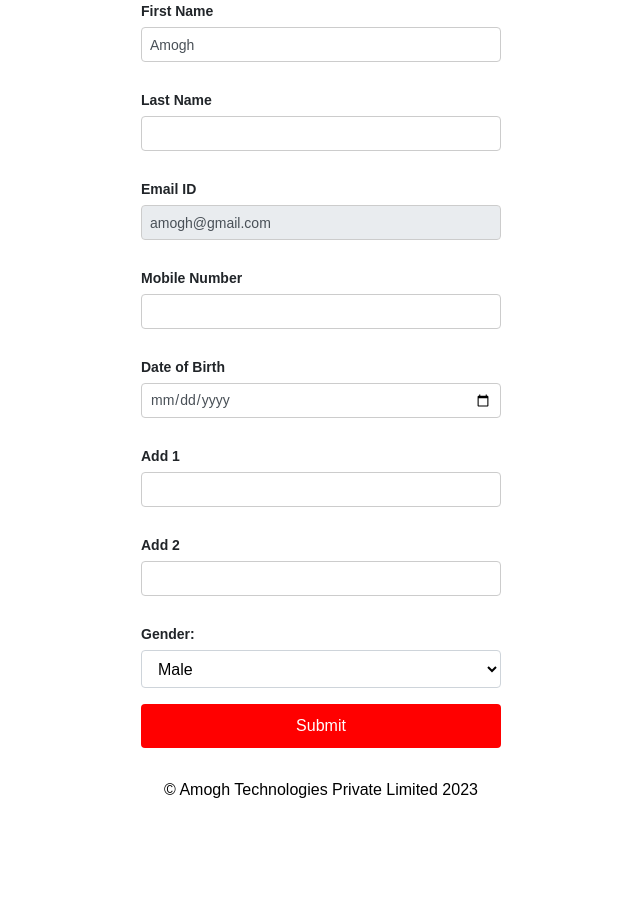
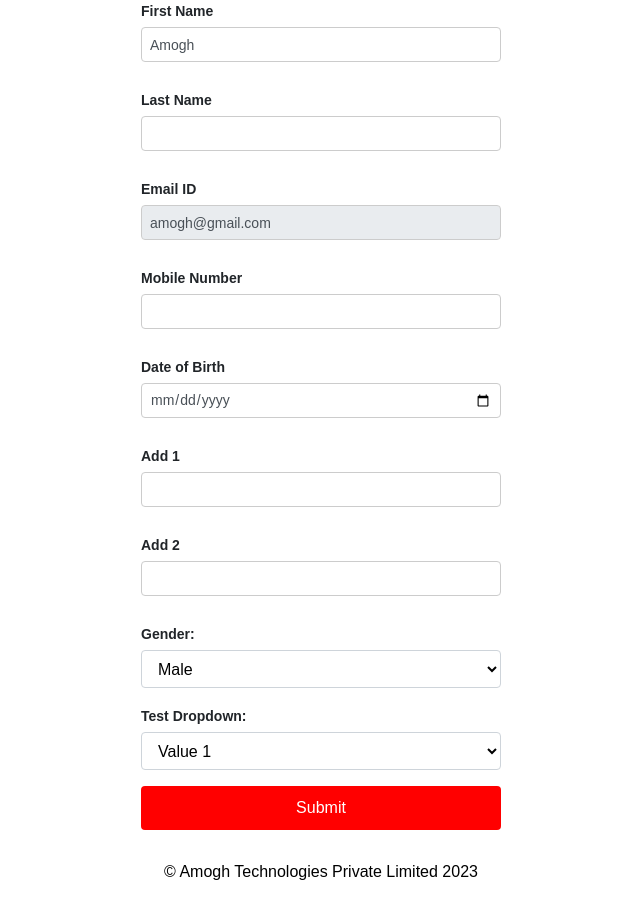
Before and after one commit to amoghkini/flask-template, a Flask app: page /account in a window 1280 px wide. Shown: the part 149-1059 px from the top of the page, without its empty margins (319-959 px from the left). Before the commit the page ends 947 px from the top, so only its background shows below. Run offline with Flask 3, Linux system fonts and the light colour scheme; data that the repository does not hold is empty; some libraries are stand-ins or nearby versions.

Commit message:
Rendering multiple dropdown on single page from api response

```diff
--- a/src/app.py
+++ b/src/app.py
@@ -111,7 +111,7 @@ def account():
 
 
 dropdown_values = {
-    'page1': ["Value 1", "Value 2", "Value 3"],
+    'TestDropdown': ["Value 1", "Value 2", "Value 3"],
     'Gender': ["Male", "Female"],
 }
 
@@ -164,9 +164,7 @@ def add_notification(message):
 
 @app.route('/get_notifications')
 def get_notifications():
-    print("Amogh is here")
     unread_notifications = [n.__dict__ for n in notifications if not n.is_read]
-    print("Unread notifcations", unread_notifications)
     return jsonify({"notifications": unread_notifications})
 
 
--- a/src/static/js/dropdown.js
+++ b/src/static/js/dropdown.js
@@ -1,9 +1,9 @@
 document.addEventListener("DOMContentLoaded", function () {
-    // Get a reference to the dropdown element
-    const dropdown = document.getElementById('dropdown');
+    // Get all elements with the class "dynamic-dropdown"
+    const dropdowns = document.querySelectorAll('.dynamic-dropdown');
 
-    // Check if the 'dropdown' element exists in the DOM
-    if (dropdown) {
+    // Iterate over each dropdown
+    dropdowns.forEach(dropdown => {
         // Get the page name from the data attribute
         const page = dropdown.getAttribute('data-page');
 
@@ -22,5 +22,5 @@ document.addEventListener("DOMContentLoaded", function () {
             .catch(error => {
                 console.error('Error fetching data:', error);
             });
-    }
+    });
 });
--- a/src/templates/account.html
+++ b/src/templates/account.html
@@ -57,8 +57,14 @@
         </div>
 
         <div class="form-group">
-            <label for="dropdown">Gender:</label>
-            <select id="dropdown" name="dropdown" class="form-control" data-page="Gender">
+            <label for="dropdown1">Gender:</label>
+            <select id="genderDropdown" name="dropdown1" class="form-control dynamic-dropdown" data-page="Gender">
+                <!-- Options will be added here dynamically -->
+            </select>
+        </div>
+        <div class="form-group">
+            <label for="dropdown2">Test Dropdown:</label>
+            <select id="testDropdown" name="dropdown2" class="form-control dynamic-dropdown" data-page="TestDropdown">
                 <!-- Options will be added here dynamically -->
             </select>
         </div>
```
